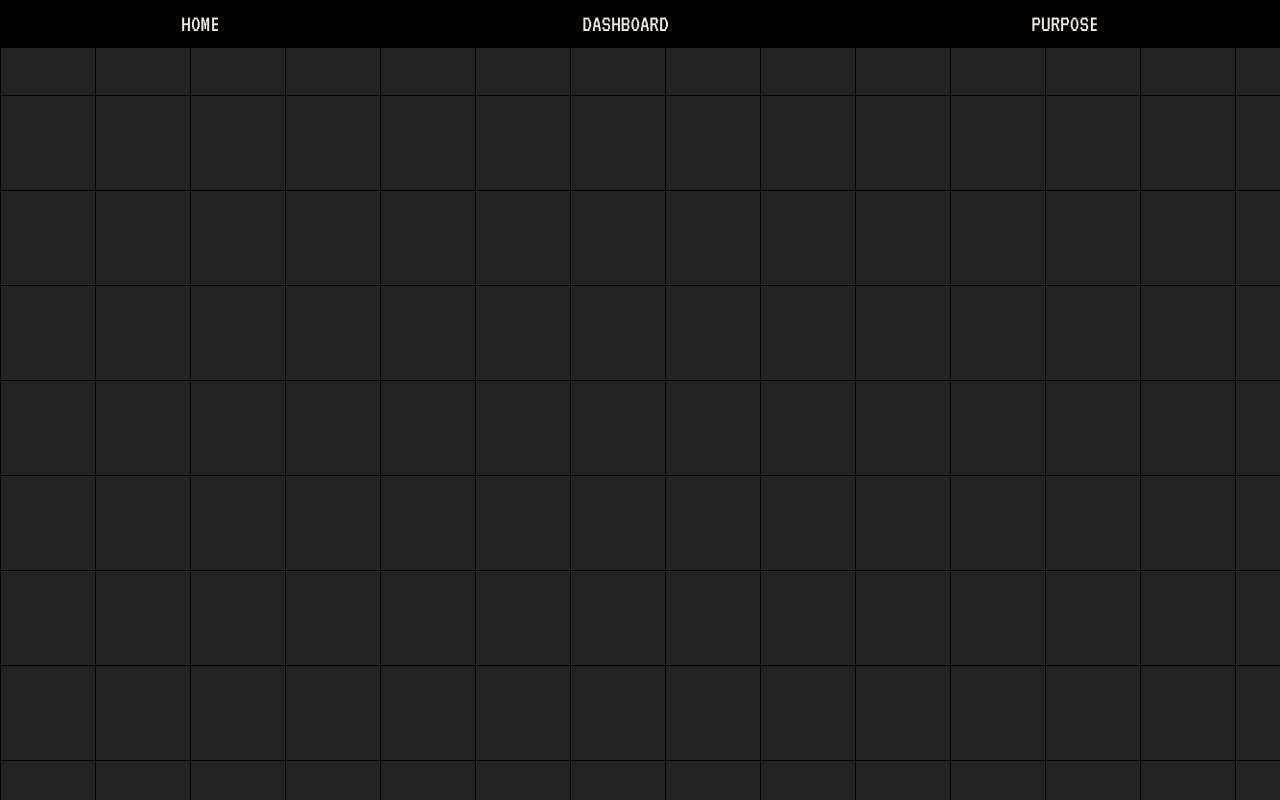
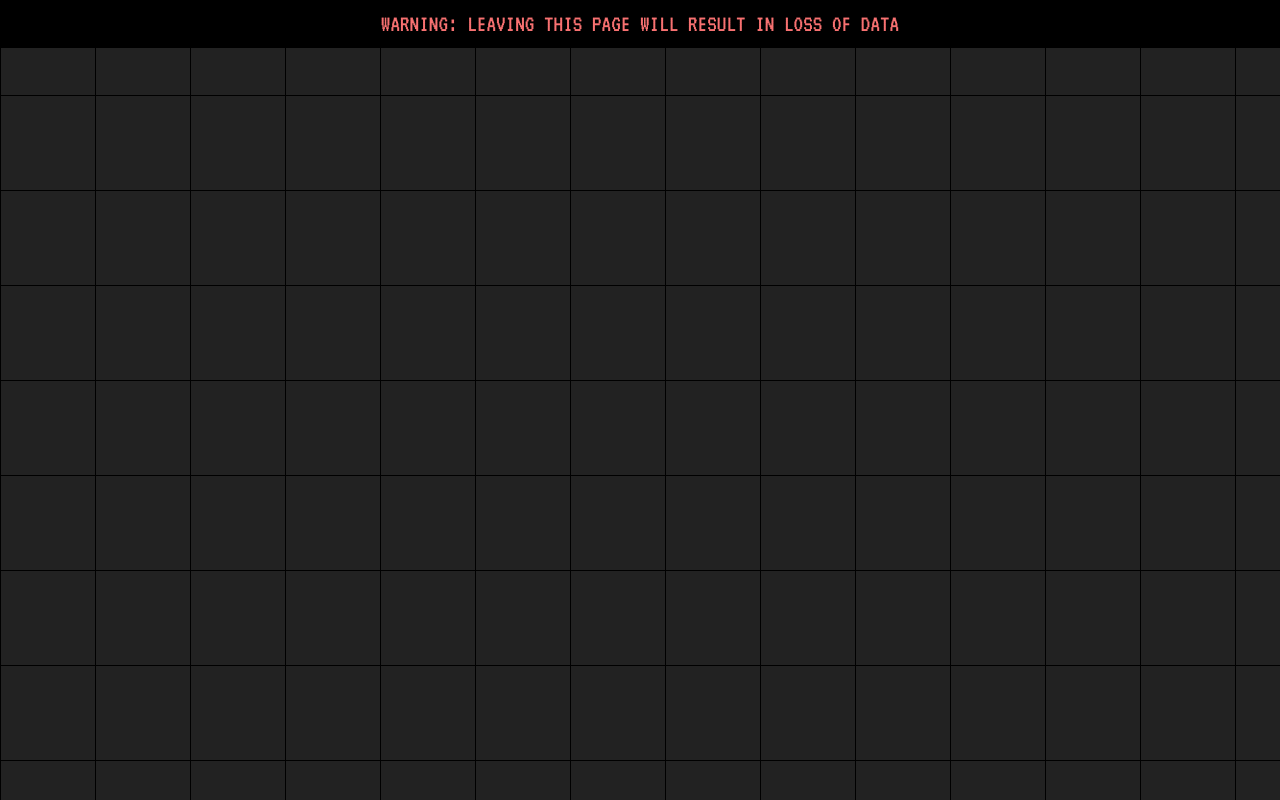
Before and after one commit to pewpewnor/ScriptQuest, a Next.js app: page /dashboard in a window 1280 px wide. Built offline with nearby package versions, Linux system fonts and the light colour scheme.

Commit message:
feat: move navbar to individual page

```diff
--- a/src/app/dashboard/page.tsx
+++ b/src/app/dashboard/page.tsx
@@ -1,10 +1,15 @@
 "use client";
-import { FC } from "react";
+import Navbar from "@/components/navbar/Navbar";
+import { FC, useEffect } from "react";
 
 interface DashboardProps {}
 
 const Dashboard: FC<DashboardProps> = (props: DashboardProps) => {
-	return <div>Dashboard</div>;
+	return (
+		<>
+			<Navbar leaveWarning={true} /> <div></div>
+		</>
+	);
 };
 
 export default Dashboard;
--- a/src/app/layout.tsx
+++ b/src/app/layout.tsx
@@ -20,7 +20,6 @@ const RootLayout: FC<RootLayoutProps> = (props: RootLayoutProps) => {
 		<html lang="en">
 			<body className={inter.className}>
 				<div className="paper-grid min-h-screen bg-dark">
-					<Navbar />
 					{props.children}
 				</div>
 			</body>
--- a/src/app/page.tsx
+++ b/src/app/page.tsx
@@ -1,3 +1,4 @@
+import Navbar from "@/components/navbar/Navbar";
 import Image from "next/image";
 import { FC } from "react";
 
@@ -5,6 +6,8 @@ interface WelcomePageProps {}
 
 const WelcomePage: FC<WelcomePageProps> = (props: WelcomePageProps) => {
 	return (
+		<>
+			<Navbar leaveWarning={false} />
 			<div className="">
 				{/* Hero */}
 				<div className="flex h-screen flex-col items-center justify-center gap-24 px-8 pt-8 md:px-16 mid:flex-row mid:gap-0">
@@ -34,6 +37,7 @@ const WelcomePage: FC<WelcomePageProps> = (props: WelcomePageProps) => {
 					/>
 				</div>
 			</div>
+		</>
 	);
 };
 
--- a/src/app/purpose/page.tsx
+++ b/src/app/purpose/page.tsx
@@ -1,9 +1,14 @@
+import Navbar from "@/components/navbar/Navbar";
 import { FC } from "react";
 
 interface PurposeProps {}
 
 const Purpose: FC<PurposeProps> = (props: PurposeProps) => {
-	return <div>Purpose</div>;
+	return (
+		<>
+			<Navbar leaveWarning={false} /> <div></div>
+		</>
+	);
 };
 
 export default Purpose;
```
Lines whose indentation alone changed are shown as unchanged.
